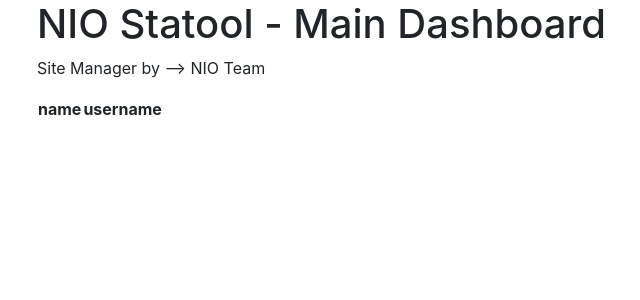
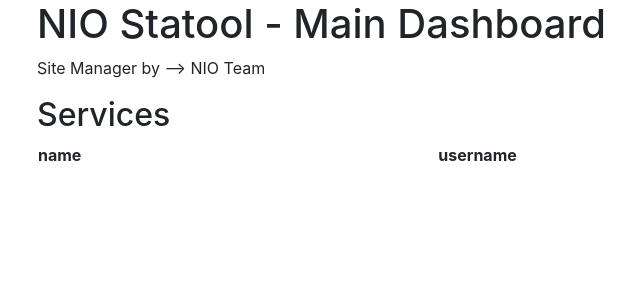
Before and after one commit to outrightamc/NET_TOOLx, a Django app: page / in a window 1280 px wide. Shown: the top 300 px of the page, without its empty margins (48-688 px from the left). Run offline with Django 3.2, Linux system fonts and the light colour scheme; data that the repository does not hold is empty; some libraries are stand-ins or nearby versions.

Commit message:
adjusting table

```diff
--- a/NIO/statool/templates/base.html
+++ b/NIO/statool/templates/base.html
@@ -6,10 +6,11 @@
     <link rel="stylesheet" href="https://stackpath.bootstrapcdn.com/bootstrap/4.3.1/css/bootstrap.min.css" integrity="sha384-ggOyR0iXCbMQv3Xipma34MD+dH/1fQ784/j6cY/iJTQUOhcWr7x9JvoRxT2MZw1T" crossorigin="anonymous">
 </head>
 <body>
-        <div class="container">
+    <div class="container">
         <h1>{{ title }}</h1>
         <p>Site Manager by --> {{ owner }}</p>
-        <table>
+        <h2>Services</h2>
+        <table style="width:100%">
             <tr>
                 <th>name</th>
                 <th>username</th>
@@ -21,6 +22,6 @@
                 </tr>
             {% endfor %}
         </table>
-</div>
+    </div>
 </body>
 </html>
```
